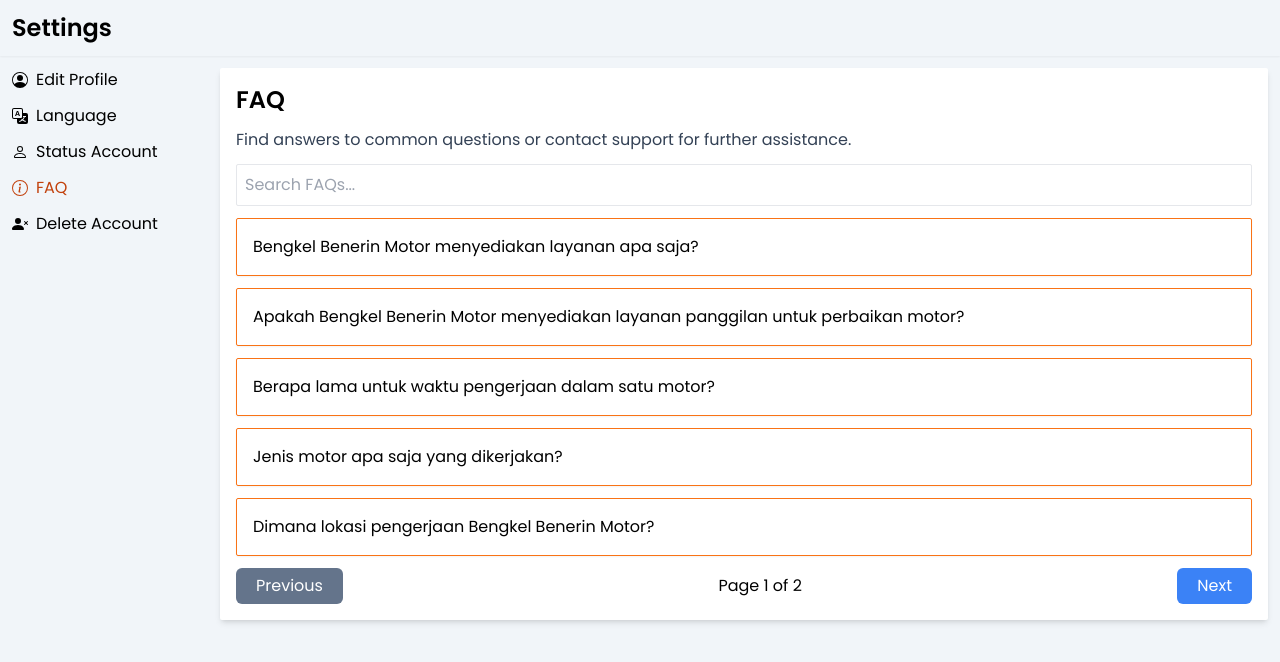
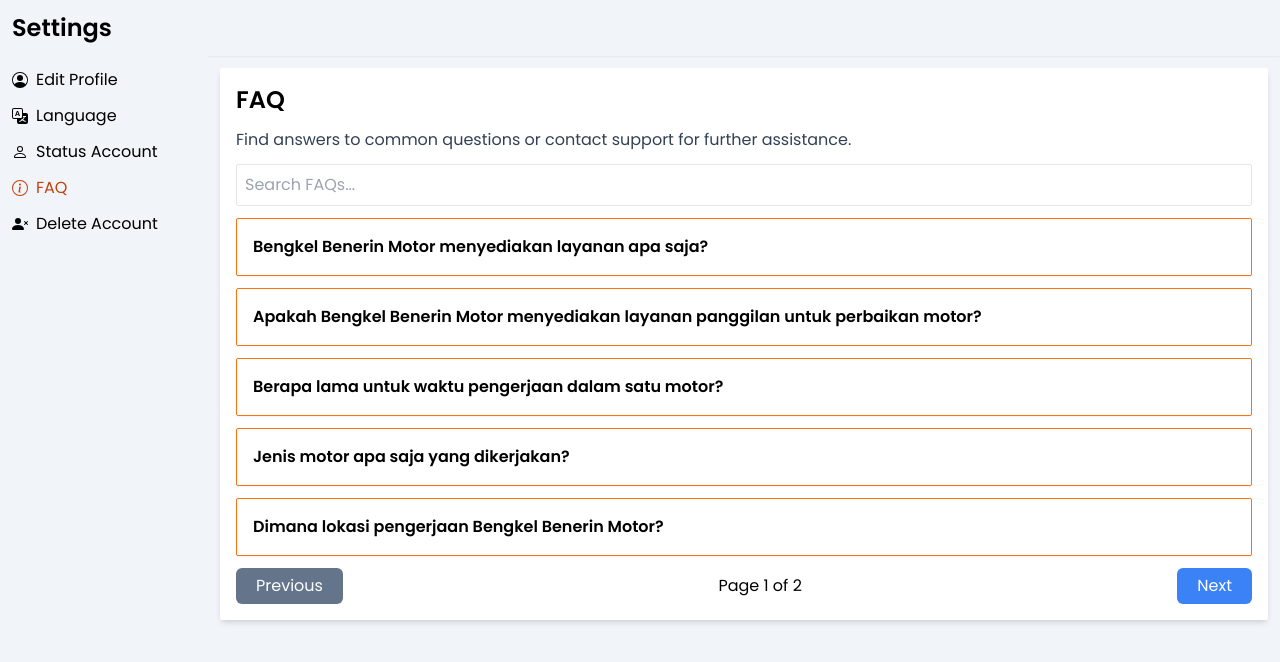
Before and after one commit to RidwanAI/benerin-motor, a React (Vite) app: page /setting in a window 1280 px wide. Both pictures are taken after a click on the button "FAQ". Shown: the top 662 px of the page. Built offline with nearby package versions, Linux system fonts and the light colour scheme.

Commit message:
Update Navbar Settings

```diff
--- a/src/user/shop/components/settings/FAQ.jsx
+++ b/src/user/shop/components/settings/FAQ.jsx
@@ -59,7 +59,7 @@
       <div className="space-y-3">
         {paginatedFAQs.map((faq) => (
           <div key={faq.id} className="border border-orange-500 p-4 rounded-sm shadow-sm space-y-2">
-            <button onClick={() => toggleFAQ(faq.id)} className="flex justify-between items-center text-start w-full">
+            <button onClick={() => toggleFAQ(faq.id)} className="flex font-semibold justify-between items-center text-start w-full">
               <span>{faq.question}</span>
             </button>
             {openFAQ === faq.id && <p className="text-slate-700">{faq.answer}</p>}
--- a/src/user/shop/components/settings/Setting.jsx
+++ b/src/user/shop/components/settings/Setting.jsx
@@ -58,7 +58,7 @@
       {/* Main Content */}
       <div className="flex flex-1 flex-col md:flex-row">
         {/* Links */}
-        <aside className={`bg-slate-200 w-auto md:w-52 md:bg-slate-100 md:min-h-full md:block ${isMenuOpen ? "block" : "hidden"}`}>
+        <aside className={`bg-slate-100 w-auto md:block md:min-h-full md:w-52 ${isMenuOpen ? "block" : "hidden"} sticky top-0`}>
           <nav className="text-md p-3 space-y-3">
             {/* Edit Profile */}
             <button
```
